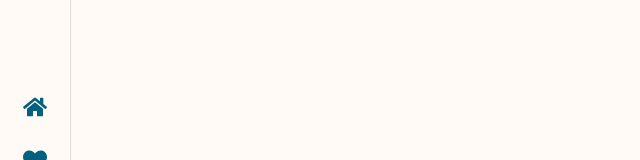
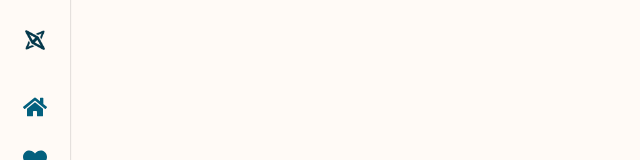
Before and after one commit to adriannazwierzchowska/xplore, a React (Create React App) app in the folder frontend/: page /login in a window 1280 px wide. Shown: the top 160 px of the page, without its empty margins (0-640 px from the left). Built offline with nearby package versions, Linux system fonts and the light colour scheme.

Commit message:
Added logo icon to sidebar and fixed alignment

```diff
--- a/frontend/src/Sidebar.js
+++ b/frontend/src/Sidebar.js
@@ -4,6 +4,7 @@ import { motion, AnimatePresence } from 'framer-motion';
 import { FaBars, FaHome, FaHeart, FaCompass, FaUserCircle, FaTimes, FaVolumeMute, FaVolumeUp } from 'react-icons/fa';
 import './css/sidebar.css';
 import { useSoundContext } from './SoundContext';
+import LogoX from "./static/logo512.png";
 
 const Sidebar = ({ username }) => {
     const [isExpanded, setIsExpanded] = useState(false);
@@ -52,7 +53,11 @@ const Sidebar = ({ username }) => {
                 whileHover={{ scale: 1.1 }}
                 whileTap={{ scale: 0.9 }}
             >
-                {isExpanded ? <FaTimes /> : <FaBars />}
+                {isExpanded ? (
+                    <img src={LogoX} alt="Close menu" className="sidebar-logo" />
+                ) : (
+                    <img src={LogoX} alt="Open menu" className="sidebar-logo" />
+                )}
             </motion.button>
             <AnimatePresence>
                 {isExpanded && (
--- a/frontend/src/css/sidebar.css
+++ b/frontend/src/css/sidebar.css
@@ -10,7 +10,7 @@
 .sidebar-toggle-button {
     position: fixed;
     top: 20px;
-    left: 17px;
+    left: 15px;
     z-index: 1300;
     background-color: var(--sidebar-bg);
     color: var(--sidebar-text-color);
@@ -65,7 +65,7 @@
 .sidebar li {
     display: flex;
     align-items: center;
-    padding: 15px 20px;
+    padding: 15px 23px;
     cursor: pointer;
     color: var(--sidebar-text-color);
     transition: background-color 0.2s ease;
@@ -212,3 +212,16 @@ body.place-sidebar-active .sidebar-toggle-button {
     margin-right: 0;
     font-size: 1.5em;
 }
+
+.sidebar-toggle-button {
+  background: transparent;
+  border: none;
+  cursor: pointer;
+  padding: 0px;
+}
+
+.sidebar-logo {
+  width: 20px;
+  height: 20px;
+  object-fit: contain;
+}
```
